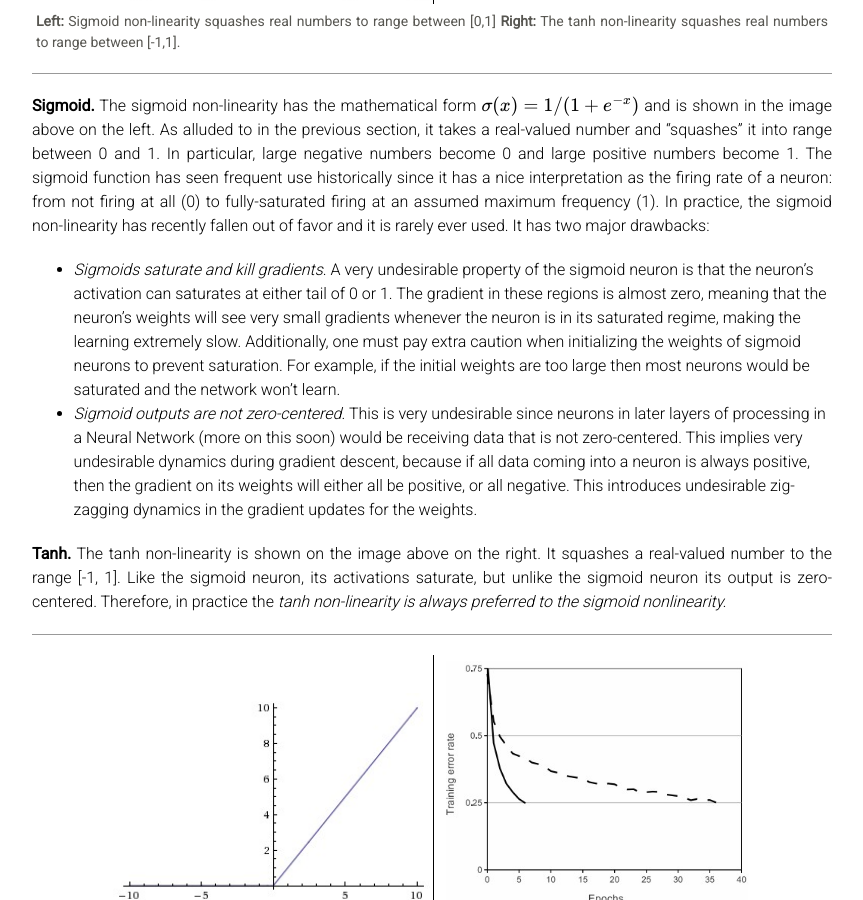
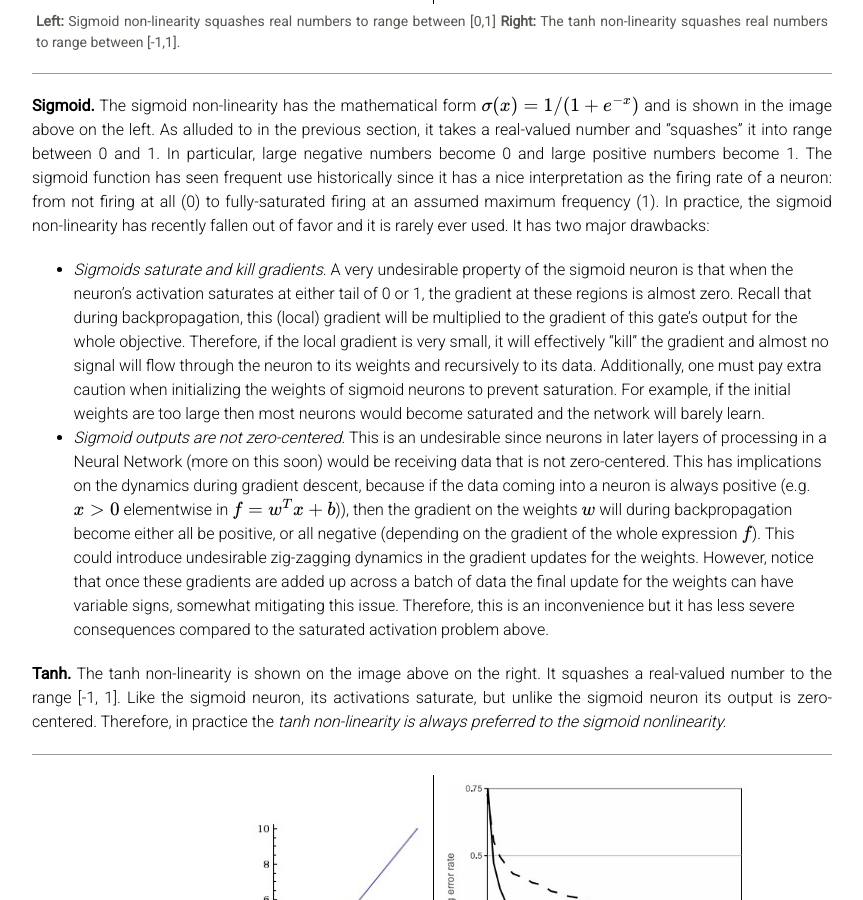
Before and after one commit to cs231n/cs231n.github.io, a Jekyll site: the page built from neural-networks-1.md, in a window 1280 px wide and 900 px high, scrolled down 2850 px. Shown: the whole window, without its empty margins (208-1071 px from the left). Built offline with Jekyll 4.4.1, drawn with Linux system fonts in a browser that asks for light colours; Markdown is read by kramdown in place of the engine named in the settings; formulas are drawn with MathJax 3.

Commit message:
small tweaks

```diff
--- a/neural-networks-1.md
+++ b/neural-networks-1.md
@@ -76,8 +76,8 @@ Every activation function (or *non-linearity*) takes a single number and perform
 
 **Sigmoid.** The sigmoid non-linearity has the mathematical form \\(\sigma(x) = 1 / (1 + e^{-x})\\) and is shown in the image above on the left. As alluded to in the previous section, it takes a real-valued number and "squashes" it into range between 0 and 1. In particular, large negative numbers become 0 and large positive numbers become 1. The sigmoid function has seen frequent use historically since it has a nice interpretation as the firing rate of a neuron: from not firing at all (0) to fully-saturated firing at an assumed maximum frequency (1). In practice, the sigmoid non-linearity has recently fallen out of favor and it is rarely ever used. It has two major drawbacks:
 
-  - *Sigmoids saturate and kill gradients*. A very undesirable property of the sigmoid neuron is that the neuron's activation can saturates at either tail of 0 or 1. The gradient in these regions is almost zero, meaning that the neuron's weights will see very small gradients whenever the neuron is in its saturated regime, making the learning extremely slow. Additionally, one must pay extra caution when initializing the weights of sigmoid neurons to prevent saturation. For example, if the initial weights are too large then most neurons would be saturated and the network won't learn.
-  - *Sigmoid outputs are not zero-centered*. This is very undesirable since neurons in later layers of processing in a Neural Network (more on this soon) would be receiving data that is not zero-centered. This implies very undesirable dynamics during gradient descent, because if all data coming into a neuron is always positive, then the gradient on its weights will either all be positive, or all negative. This introduces undesirable zig-zagging dynamics in the gradient updates for the weights.
+  - *Sigmoids saturate and kill gradients*. A very undesirable property of the sigmoid neuron is that when the neuron's activation saturates at either tail of 0 or 1, the gradient at these regions is almost zero. Recall that during backpropagation, this (local) gradient will be multiplied to the gradient of this gate's output for the whole objective. Therefore, if the local gradient is very small, it will effectively "kill" the gradient and almost no signal will flow through the neuron to its weights and recursively to its data. Additionally, one must pay extra caution when initializing the weights of sigmoid neurons to prevent saturation. For example, if the initial weights are too large then most neurons would become saturated and the network will barely learn.
+  - *Sigmoid outputs are not zero-centered*. This is an undesirable since neurons in later layers of processing in a Neural Network (more on this soon) would be receiving data that is not zero-centered. This has implications on the dynamics during gradient descent, because if the data coming into a neuron is always positive (e.g. \\(x > 0\\) elementwise in \\(f = w^Tx + b\\))), then the gradient on the weights \\(w\\) will during backpropagation become either all be positive, or all negative (depending on the gradient of the whole expression \\(f\\)). This could introduce undesirable zig-zagging dynamics in the gradient updates for the weights. However, notice that once these gradients are added up across a batch of data the final update for the weights can have variable signs, somewhat mitigating this issue. Therefore, this is an inconvenience but it has less severe consequences compared to the saturated activation problem above.
 
 **Tanh.** The tanh non-linearity is shown on the image above on the right. It squashes a real-valued number to the range [-1, 1]. Like the sigmoid neuron, its activations saturate, but unlike the sigmoid neuron its output is zero-centered. Therefore, in practice the *tanh non-linearity is always preferred to the sigmoid nonlinearity.*
 
```
